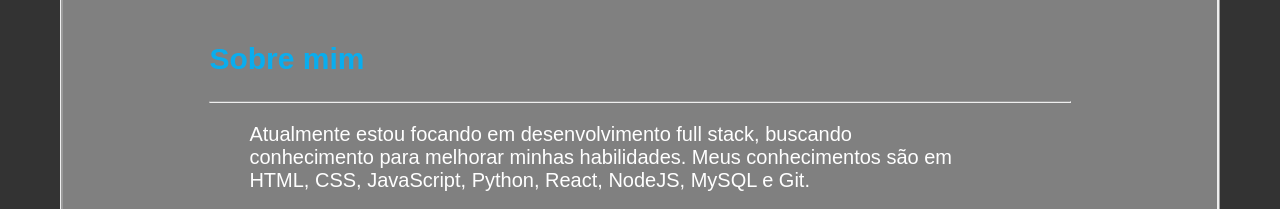
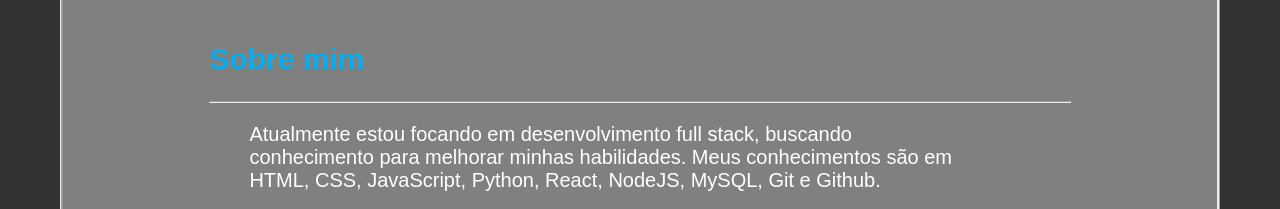
Before and after one commit to BRdevMt/Meu-Portfolio, a plain HTML site: page index.html in a window 1280 px wide. Shown: the part 1240-1449 px from the top of the page. Drawn offline with Linux system fonts and the light colour scheme.

Commit message:
Update index.html
Alteraçoes em descricoes

```diff
--- a/index.html
+++ b/index.html
@@ -34,7 +34,7 @@
                 <h2>Sobre mim</h2>
                 <hr>
                 <p>Atualmente estou focando em desenvolvimento full stack, buscando conhecimento para melhorar minhas habilidades.
-                     Meus conhecimentos são em HTML, CSS, JavaScript, Python, React, NodeJS, MySQL e Git.</p>
+                     Meus conhecimentos são em HTML, CSS, JavaScript, Python, React, NodeJS, MySQL, Git e Github.</p>
                 <p>Já trabalhei como atendente de farmácia, tendo uma sólida experiência com atendimento ao cliente.
                     <br>Estou em transição de carreira para a área de tecnologia pela qual sou apaixonado e fascinado.
                     Estou constantemente aprendendo e buscando aprimorar meus conhecimentos e habilidades.
```
